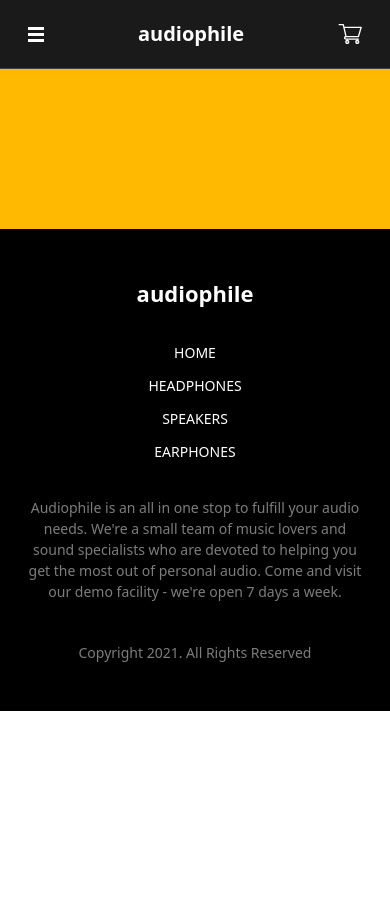
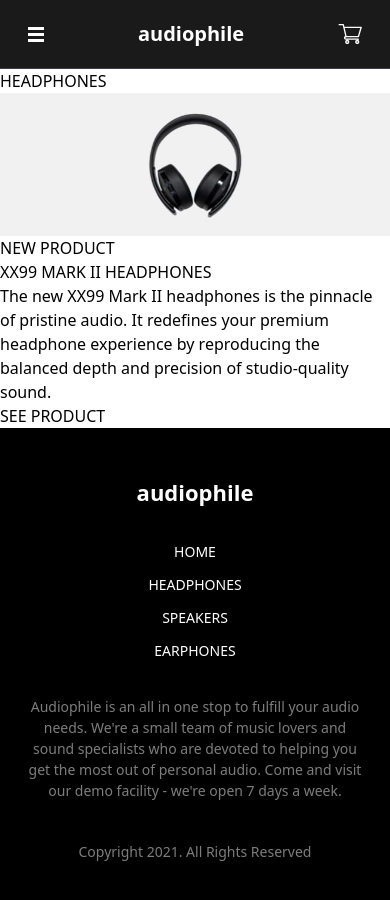
Before and after one commit to Adebowaleraji0103/audiophile-ecommerce-website, a React (Vite) app: page /headphones in a window 390 px wide. Shown: the top 900 px of the page. Before the commit the page ends 844 px from the top, so only its background shows below. Built offline with nearby package versions, Linux system fonts and the light colour scheme.

Commit message:
headphone section added

```diff
--- a/src/pages/Headphones/Headphone.jsx
+++ b/src/pages/Headphones/Headphone.jsx
@@ -1,9 +1,11 @@
+import HeroHeadphone from "./HeroHeadphone";
+
 const Headphones = () => {
-    return (
-        <div className="bg-amber-400 h-[10rem]">
-
-        </div>
-     );
-}
+  return (
+    <div className="">
+      <HeroHeadphone />
+    </div>
+  );
+};
 
 export default Headphones;
--- a/src/pages/Headphones/HeroHeadphone.tsx
+++ b/src/pages/Headphones/HeroHeadphone.tsx
@@ -15,7 +15,21 @@ const HeroHeadphone = () => {
   return (
     <main>
       <h1>HEADPHONES</h1>
-      <div></div>
+      <div>
+        {card.map((card, index) => (
+          <div key={index}>
+            <img src={card.imageMobile} alt="imageMobile" className="md:hidden"/>
+            <img src={card.imageTablet} alt="imageTablet" className="hidden md:flex lg:hidden"/>
+            <img src={card.imageDesktop} alt="imageDesktop" className="hidden lg:flex"/>
+            <div>
+              <p>{card.label}</p>
+              <h2>{card.name}</h2>
+                <p>{card.description}</p>
+                <button>{card.button}</button>
+            </div>
+          </div>
+        ))}
+      </div>
     </main>
   );
 };
```
